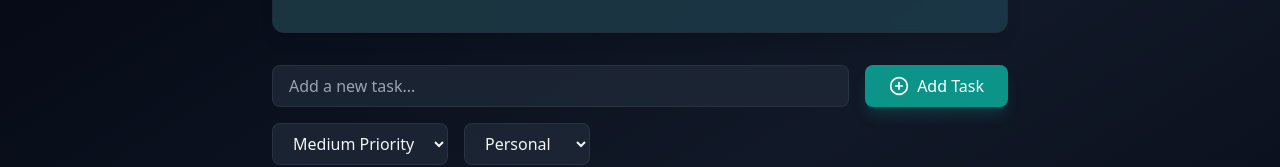
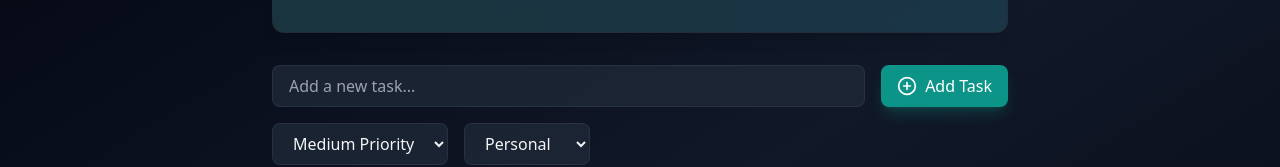
Before and after one commit to salmanmhd/TaskMate, a React (Vite) app in the folder frontend/: page / in a window 1280 px wide. Shown: the part 155-322 px from the top of the page. Built offline with nearby package versions, Linux system fonts and the light colour scheme; no server answers; sample sign-in values are in the browser's storage.

Commit message:
add login fail message

```diff
--- a/frontend/src/components/Login.jsx
+++ b/frontend/src/components/Login.jsx
@@ -4,8 +4,10 @@ import { Link, useNavigate } from 'react-router-dom';
 export default function Login({ isDark }) {
   const [username, setUsername] = useState('');
   const [password, setPassword] = useState('');
+  const [errorMessage, setErrorMessage] = useState('');
   const navigate = useNavigate();
   const URL = import.meta.env.VITE_SERVER_URL;
+
   const handleLogin = async (e) => {
     e.preventDefault();
     try {
@@ -19,10 +21,10 @@ export default function Login({ isDark }) {
         localStorage.setItem('token', data.token);
         navigate('/');
       } else {
-        console.error(data.message);
+        setErrorMessage(data.message || 'Login failed. Please try again.');
       }
     } catch (error) {
-      console.error('Error logging in:', error);
+      setErrorMessage('Error logging in. Please try again later.');
     }
   };
 
@@ -32,9 +34,12 @@ export default function Login({ isDark }) {
     : 'bg-gray-100 text-gray-900';
 
   return (
-    <div className={` flex items-center justify-center rounded-xl ${bgClass}`}>
+    <div className={`flex items-center justify-center rounded-xl ${bgClass}`}>
       <form onSubmit={handleLogin} className='w-full max-w-md p-8 space-y-4'>
         <h2 className='text-2xl font-bold'>Log In</h2>
+        {errorMessage && (
+          <div className='text-red-500 text-sm mb-4'>{errorMessage}</div>
+        )}
         <input
           type='text'
           value={username}
--- a/frontend/src/components/TodoInput.jsx
+++ b/frontend/src/components/TodoInput.jsx
@@ -26,23 +26,23 @@ export default function TodoInput({ onAdd, isDark }) {
 
   return (
     <form onSubmit={handleSubmit} className='space-y-4 mb-8'>
-      <div className='flex gap-4'>
+      <div className='flex gap-4 flex-wrap'>
         <input
           type='text'
           value={title}
           onChange={(e) => setTitle(e.target.value)}
           placeholder='Add a new task...'
-          className={`flex-1 border rounded-lg px-4 py-2 focus:outline-none focus:ring-2 focus:ring-teal-500/50 ${inputClasses}`}
+          className={`flex-1 min-w-[200px] border rounded-lg px-4 py-2 focus:outline-none focus:ring-2 focus:ring-teal-500/50 ${inputClasses}`}
         />
         <button
           type='submit'
-          className='bg-teal-600 hover:bg-teal-500 text-white px-6 py-2 rounded-lg flex items-center gap-2 transition-colors shadow-lg shadow-teal-500/20'
+          className='bg-teal-600 hover:bg-teal-500 text-white px-4 py-2 rounded-lg flex items-center gap-2 transition-colors shadow-lg shadow-teal-500/20'
         >
           <PlusCircle size={20} />
-          Add Task
+          <span className='hidden sm:block'>Add Task</span>
         </button>
       </div>
-      <div className='flex gap-4'>
+      <div className='flex gap-4 flex-wrap'>
         <select
           value={priority}
           onChange={(e) => setPriority(e.target.value)}
```
